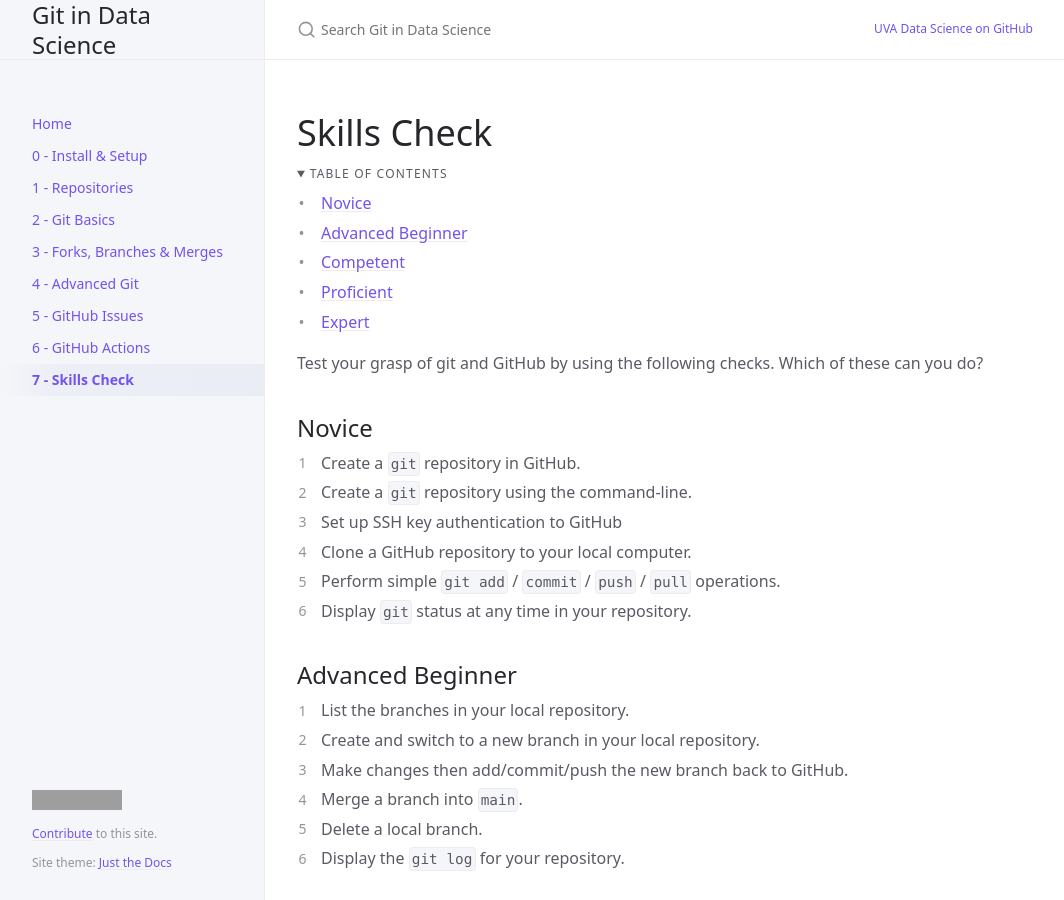
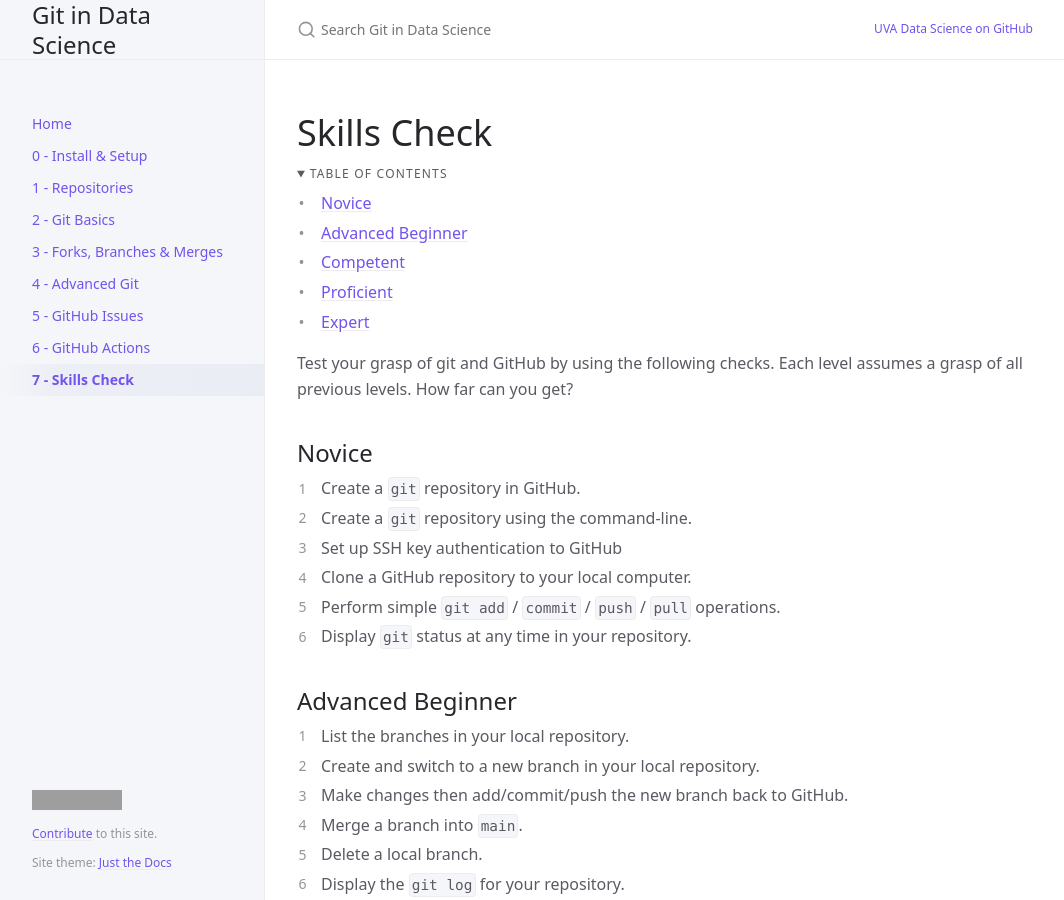
Before and after one commit to UVADS/git-basics, a Jekyll site: the page built from docs/skills-check.md, in a window 1280 px wide and 900 px high. Shown: the whole window, without its empty margins (107-1171 px from the left). Built offline with Jekyll 4.4.1, drawn with Linux system fonts in a browser that asks for light colours; cached includes are drawn as plain includes; some of the changed text lies outside the part shown; grey boxes are pictures that could not be loaded.

Commit message:
Change to skills page

```diff
--- a/docs/skills-check.md
+++ b/docs/skills-check.md
@@ -17,7 +17,8 @@ last_modified_date: "2025-04-24 02:13AM"
 {:toc}
 </details>
 
-Test your grasp of git and GitHub by using the following checks. Which of these can you do?
+Test your grasp of git and GitHub by using the following checks. Each level assumes a grasp of all
+previous levels. How far can you get?
 
 ## Novice
 
```
Also changed, not shown: other parts of docs/skills-check.md (+1 -1 lines).
